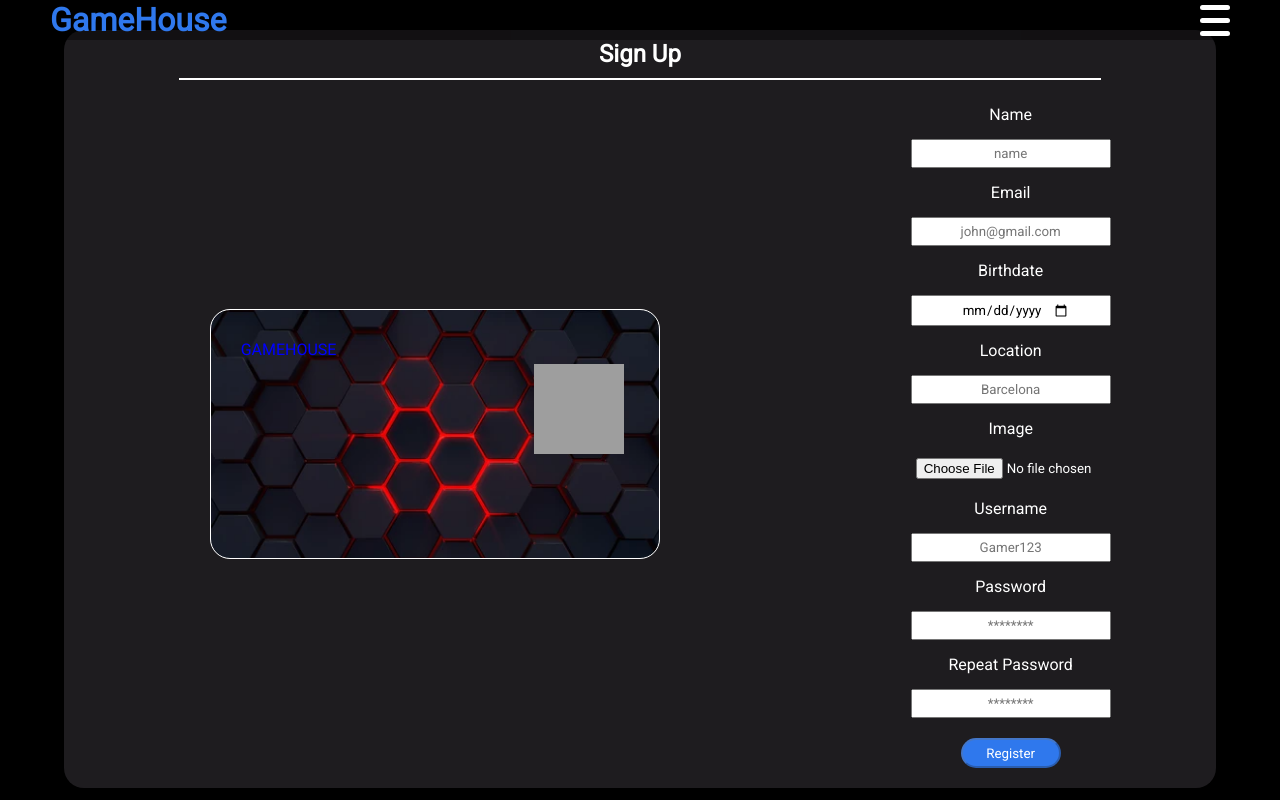
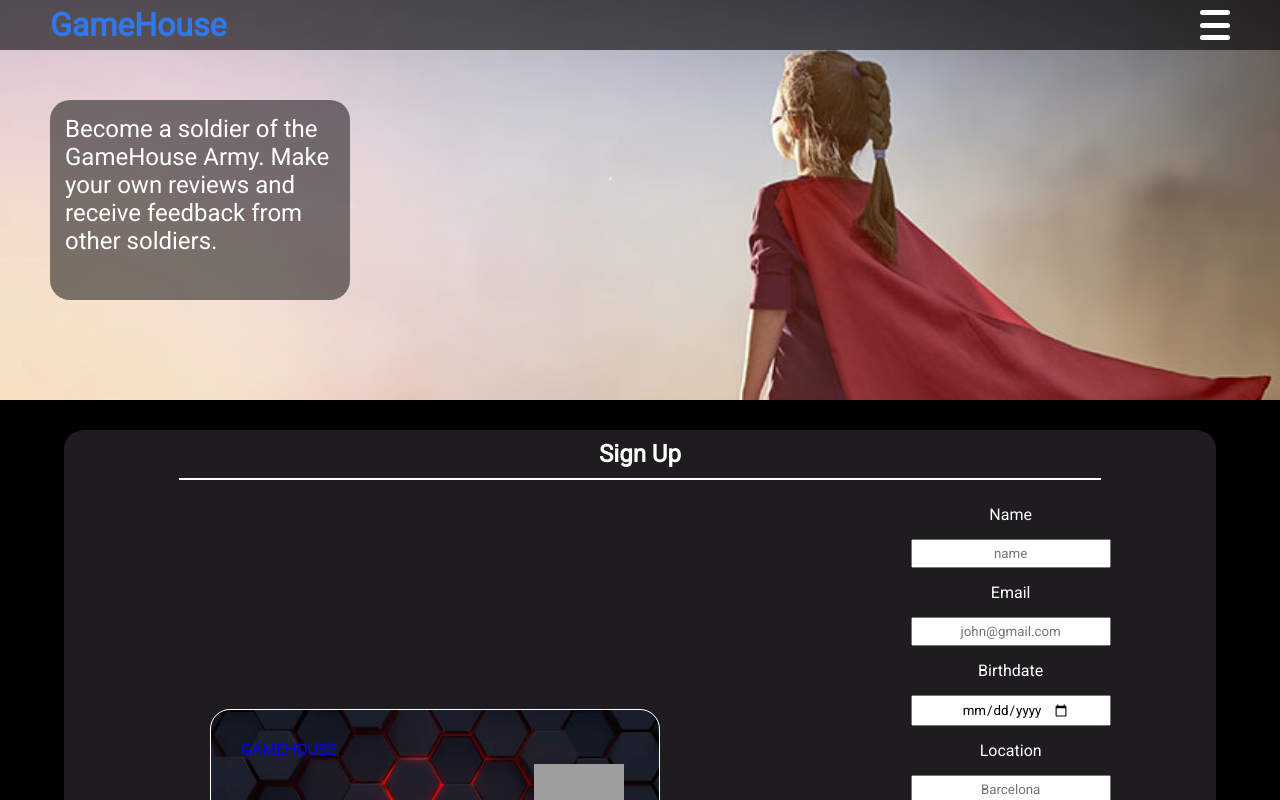
Before and after one commit to AdrianArcoGonzalez/GameHouse-Front, a React (Create React App) app: page /register in a window 1280 px wide. Shown: the top 800 px of the page. Built offline with nearby package versions, Linux system fonts and the light colour scheme; no server answers; grey boxes are pictures that could not be loaded.

Commit message:
add hero section html css

```diff
--- a/src/App.tsx
+++ b/src/App.tsx
@@ -1,10 +1,12 @@
 import { Routes, Route, Navigate } from "react-router-dom";
+import Header from "./components/Header/Header";
+import HeroSection from "./components/HeroSection/HeroSection";
 import RegisterPage from "./pages/RegisterPage";
-import Header from "./components/Header/Header";
 const App = (): JSX.Element => {
   return (
     <div className="app">
       <Header />
+      <HeroSection />
       <Routes>
         <Route path="/" element={<Navigate to="/register" />} />
         <Route path="/register" element={<RegisterPage />} />
--- a/src/components/Header/HeaderStyled.ts
+++ b/src/components/Header/HeaderStyled.ts
@@ -7,10 +7,10 @@ const HeaderStyled = styled.header`
   top: 0;
   font-family: "Roboto";
   width: 100%;
-  height: 40px;
+  height: 50px;
   padding: 10px;
   justify-content: space-between;
-  background-color: rgba(0, 0, 0, 0.4);
+  background-color: rgba(0, 0, 0, 0.6);
 
   .header__title {
     color: #2f78ed;
@@ -33,7 +33,7 @@ const HeaderStyled = styled.header`
     }
     &__line::after {
       position: absolute;
-      bottom: 4px;
+      bottom: 10px;
       content: "";
       background-color: white;
       height: 5px;
@@ -43,7 +43,7 @@ const HeaderStyled = styled.header`
     &__line::before {
       content: "";
       position: absolute;
-      top: 5px;
+      top: 10px;
       background-color: white;
       height: 5px;
       width: 30px;
@@ -57,6 +57,7 @@ const HeaderStyled = styled.header`
       right: 30px;
       color: white;
       background-color: #141215;
+
       &--item {
         text-align: center;
         border: 1px solid white;
--- /dev/null
+++ b/src/components/HeroSection/HeroSection.tsx
@@ -0,0 +1,16 @@
+import HeroSectionStyled from "./HeroSectionStyled";
+
+const HeroSection = (): JSX.Element => {
+  return (
+    <HeroSectionStyled>
+      <div className="hero-container">
+        <p className="hero-container__sentence">
+          Become a soldier of the GameHouse Army. Make your own reviews and
+          receive feedback from other soldiers.
+        </p>
+      </div>
+    </HeroSectionStyled>
+  );
+};
+
+export default HeroSection;
--- /dev/null
+++ b/src/components/HeroSection/HeroSectionStyled.ts
@@ -0,0 +1,40 @@
+import styled from "styled-components";
+
+const HeroSectionStyled = styled.section`
+  font-family: "Roboto";
+  font-size: 1.5rem;
+  width: 100%;
+  height: 250px;
+  background-image: url("./images/form-background.png");
+  background-repeat: no-repeat;
+  background-size: cover;
+  display: flex;
+  justify-content: flex-start;
+  align-items: center;
+  @media (min-width: 850px) {
+    height: 400px;
+  }
+  .hero-container {
+    padding: 10px;
+    width: 200px;
+    margin-left: 10px;
+    background-color: rgba(0, 0, 0, 0.5);
+    border-radius: 20px;
+    font-size: 1rem;
+    @media (min-width: 850px) {
+      height: 200px;
+      width: 300px;
+      font-size: 1.5rem;
+      margin-left: 50px;
+      padding: 5px;
+    }
+    &__sentence {
+      color: white;
+      font-family: inherit;
+      padding: 10px;
+      margin: 0;
+    }
+  }
+`;
+
+export default HeroSectionStyled;
```
